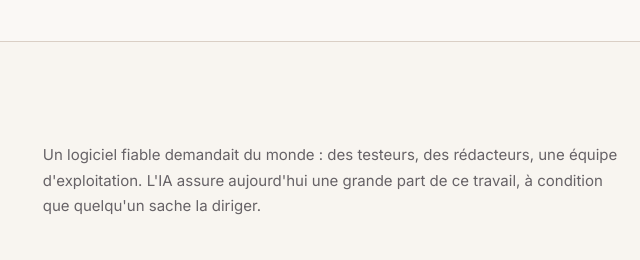
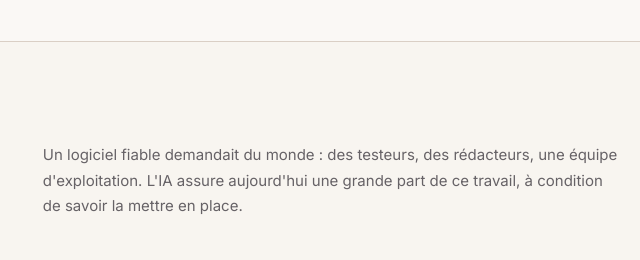
Before and after one commit to richardborer/roymatasoft-site, a plain HTML site: page index.html in a window 1280 px wide. Shown: the part 899-1159 px from the top of the page, 640-1280 px from the left. Drawn offline with Linux system fonts and the light colour scheme.

Commit message:
Méthode : « à condition de savoir la mettre en place »
Co-Authored-By: Claude Fable 5.2 <noreply@anthropic.com>

```diff
--- a/index.html
+++ b/index.html
@@ -328,7 +328,7 @@
   <div class="wrap">
     <div class="sectionhead reveal">
       <h2>Ce que l'IA change pour une petite organisation</h2>
-      <p>Un logiciel fiable demandait du monde : des testeurs, des rédacteurs, une équipe d'exploitation. L'IA assure aujourd'hui une grande part de ce travail, à condition que quelqu'un sache la diriger.</p>
+      <p>Un logiciel fiable demandait du monde : des testeurs, des rédacteurs, une équipe d'exploitation. L'IA assure aujourd'hui une grande part de ce travail, à condition de savoir la mettre en place.</p>
     </div>
     <div class="cards reveal">
       <article><span class="glyphe">↗</span><h3>La qualité ne dépend plus de la taille</h3><p>Tests systématiques, documentation tenue à jour, relecture de chaque changement : ce niveau n'exige plus une grande équipe.</p></article>
```
